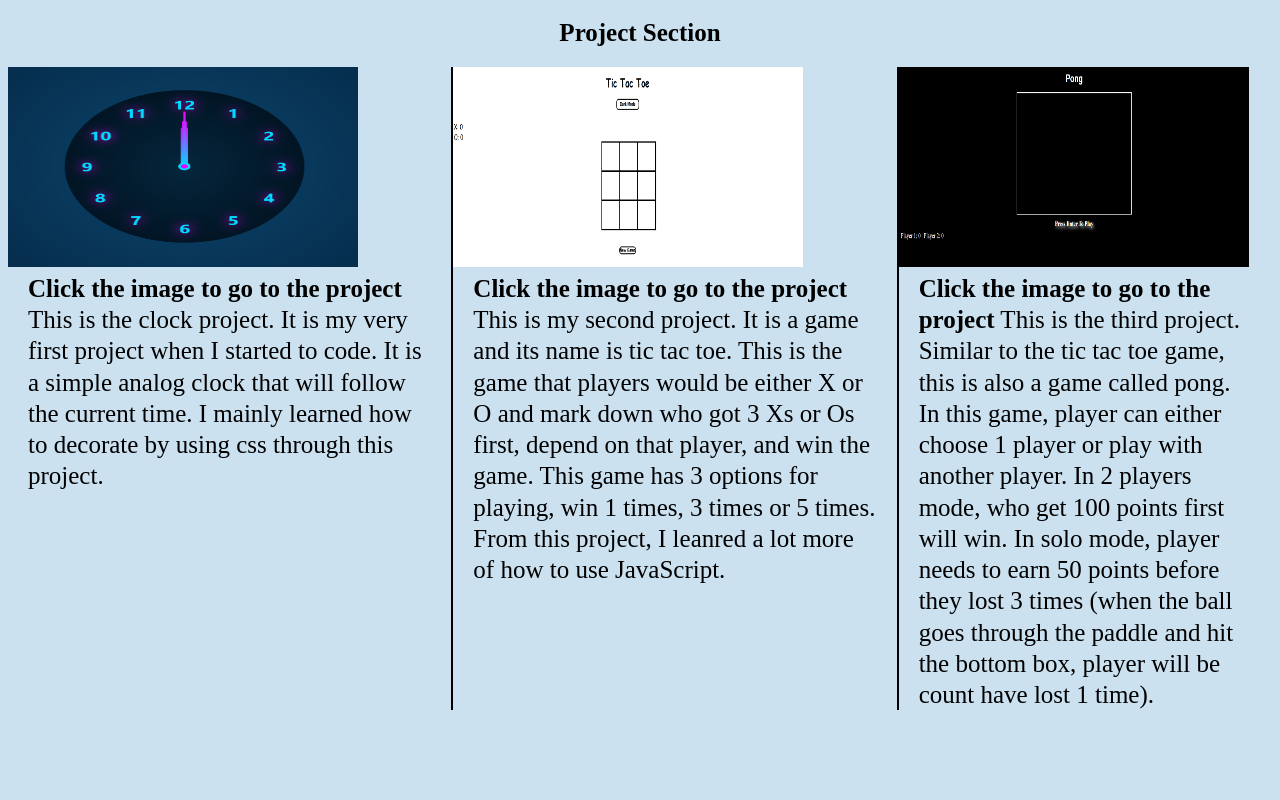
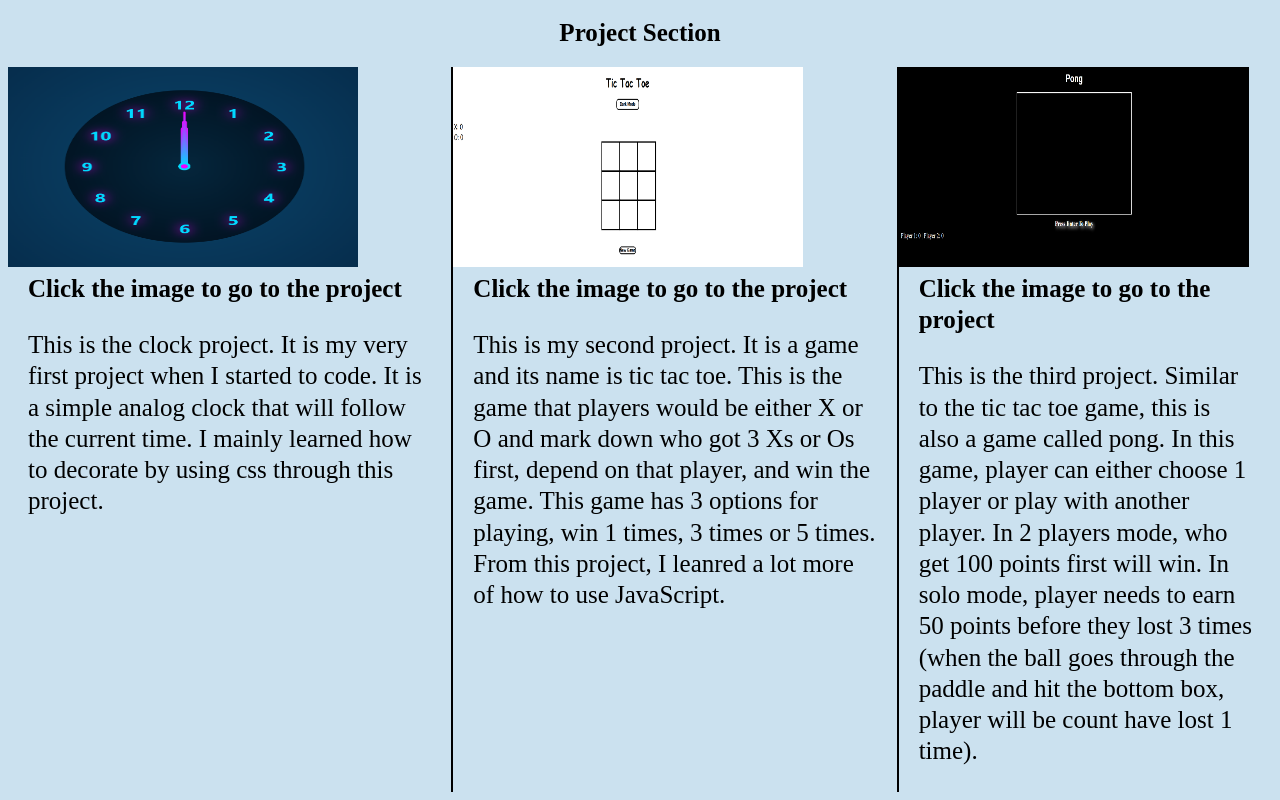
Before and after one commit to Kato-007-vo/final-project, a plain HTML site: page index.html in a window 1280 px wide. Shown: the part 717-1517 px from the top of the page. Before the commit the page ends 1435 px from the top, so only its background shows below. Drawn offline with Linux system fonts and the light colour scheme.

Commit message:
Update index.html

```diff
--- a/index.html
+++ b/index.html
@@ -44,26 +44,29 @@
         <div class="nine"><a href="final project/html/pong.html" target="_blank"><img src="final project/images/pong.png" title="move to pong project"></a></div>
         <div class="ten">
             <b>Click the image to go to the project</b>
-            This is the clock project. It is my very first project when I started to code.
+            <p>This is the clock project. It is my very first project when I started to code.
             It is a simple analog clock that will follow the current time.
             I mainly learned how to decorate by using css through this project.
+             </p>
         </div>
         <div class="eleven">
             <b>Click the image to go to the project</b>
-            This is my second project. It is a game and its name is tic tac toe.
+            <p>This is my second project. It is a game and its name is tic tac toe.
             This is the game that players would be either X or O and mark down who got 3 Xs or Os first, depend on that player,
             and win the game.
             This game has 3 options for playing, win 1 times, 3 times or 5 times.
             From this project, I leanred a lot more of how to use JavaScript.
+             </p>
         </div>
         <div class="twelve">
             <b>Click the image to go to the project</b>
-            This is the third project.
+            <p>This is the third project.
             Similar to the tic tac toe game, this is also a game called pong.
             In this game, player can either choose 1 player or play with another player.
             In 2 players mode, who get 100 points first will win.
             In solo mode, player needs to earn 50 points before they lost 3 times (when the ball goes through the paddle and hit
             the bottom box, player will be count have lost 1 time).
+             </p>
         </div>
 
     </div>
```
